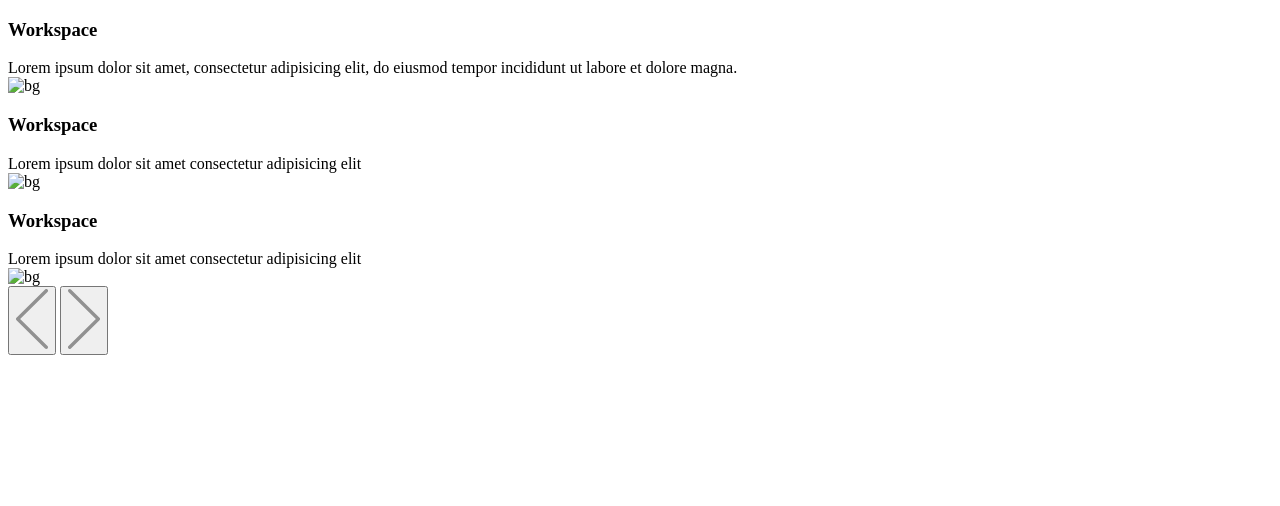
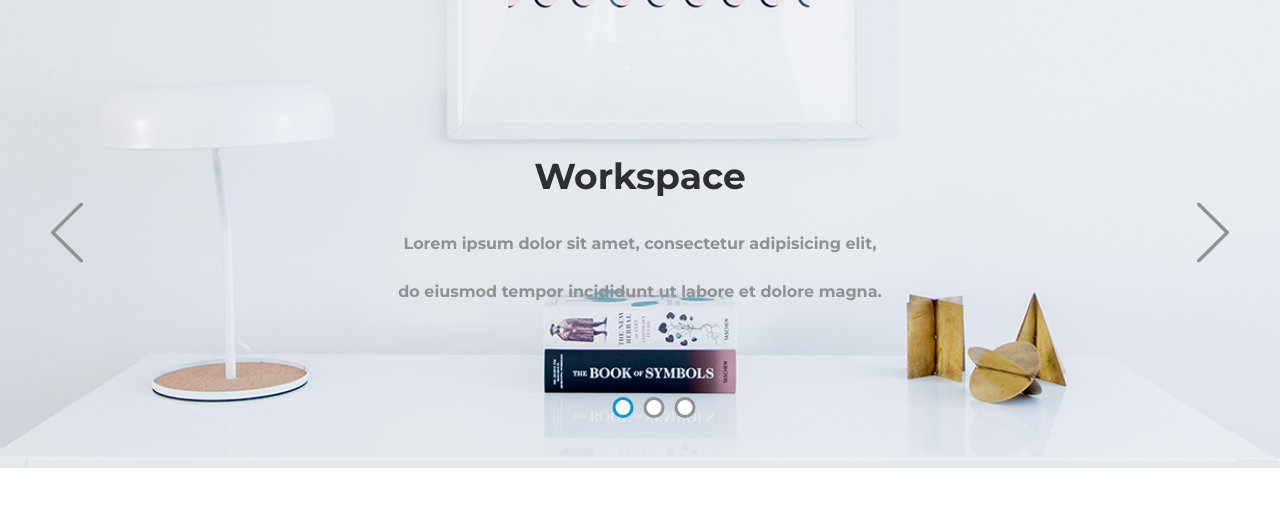
Before and after one commit to DimaStepanov1/KennerSoft-Test, a plain HTML site: page index.html in a window 1280 px wide. Drawn offline with nearby package versions, Linux system fonts and the light colour scheme; the site is published under a folder, as on GitHub Pages, so addresses that start at the root find nothing.

Commit message:
Update index.html

```diff
--- a/index.html
+++ b/index.html
@@ -4,7 +4,7 @@
     <meta charset="UTF-8">
     <meta http-equiv="X-UA-Compatible" content="IE=edge">
     <meta name="viewport" content="width=device-width, initial-scale=1.0">
-    <link rel="stylesheet" href="/style.css">
+    <link rel="stylesheet" href="style.css">
     <link rel="stylesheet" type="text/css" href="//cdn.jsdelivr.net/npm/slick-carousel@1.8.1/slick/slick.css"/>
     <link rel="stylesheet" href="https://fonts.googleapis.com/css2?family=Montserrat:wght@300;400;500;600;700&family=Pacifico&display=swap">
     <title>Document</title>
@@ -20,21 +20,21 @@
                         <span class="under-h3">Lorem ipsum dolor sit amet, consectetur adipisicing elit,
                             do eiusmod tempor incididunt ut labore et dolore magna. </span>
                     </div>
-                    <img src="/breather-196132.png" alt="bg">
+                    <img src="breather-196132.png" alt="bg">
                 </div>
                 <div class="slider-item">
                     <div class="text-block">
                         <h3>Workspace</h3>
                         <span class="under-h3">Lorem ipsum dolor sit amet consectetur adipisicing elit</span>
                     </div>
-                    <img src="/breather-196132.png" alt="bg">
+                    <img src="breather-196132.png" alt="bg">
                 </div>
                 <div class="slider-item">
                     <div class="text-block">
                         <h3>Workspace</h3>
                         <span class="under-h3">Lorem ipsum dolor sit amet consectetur adipisicing elit</span>
                     </div>
-                    <img src="/breather-196132.png" alt="bg">
+                    <img src="breather-196132.png" alt="bg">
                 </div>
 
             </div>
@@ -51,6 +51,6 @@
     </main>
     <script type="text/javascript" src="https://cdnjs.cloudflare.com/ajax/libs/jquery/3.4.1/jquery.min.js"></script>
     <script type="text/javascript" src="//cdn.jsdelivr.net/npm/slick-carousel@1.8.1/slick/slick.min.js"></script>
-    <script src="/main.js"></script>
+    <script src="main.js"></script>
 </body>
 </html>
```
